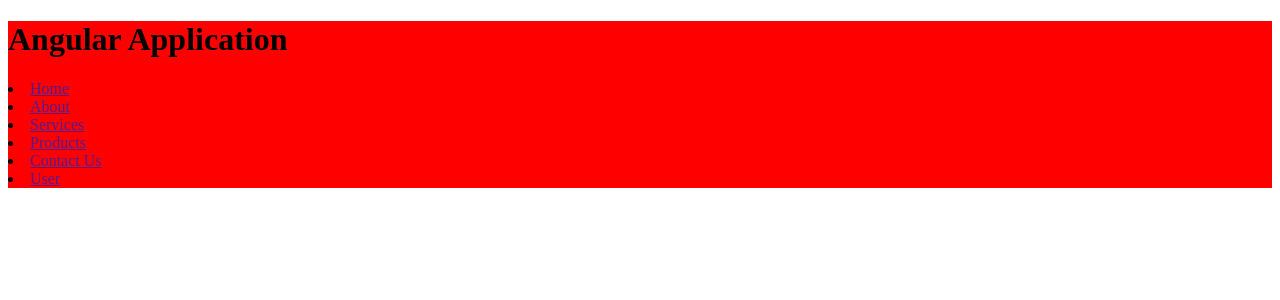
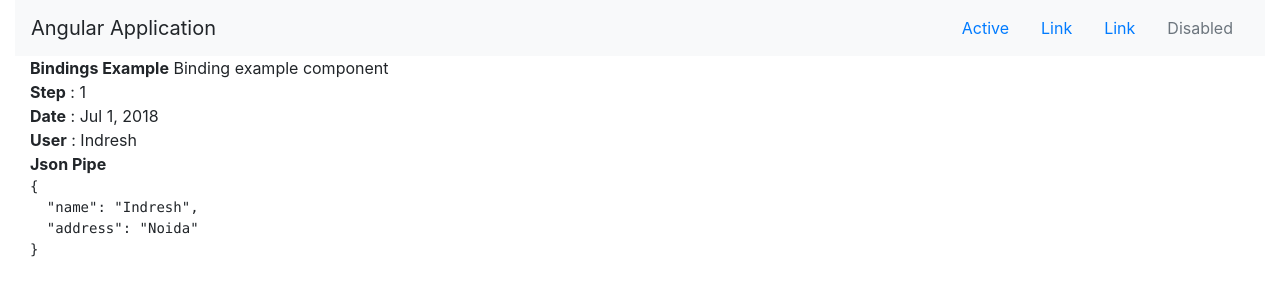
Before and after one commit to indreshpratap/nglearn9, an Angular app: page / in a window 1280 px wide. Shown: the top 300 px of the page. Built offline with nearby package versions, Linux system fonts and the light colour scheme.

Commit message:
bootstrap integration and interpolation

```diff
--- a/angular.json
+++ b/angular.json
@@ -24,6 +24,7 @@
               "src/media"
             ],
             "styles": [
+              "node_modules/bootstrap/dist/css/bootstrap.min.css",
               "src/styles.css"
             ],
             "scripts": []
--- a/package.json
+++ b/package.json
@@ -20,6 +20,7 @@
     "@angular/platform-browser": "^6.0.3",
     "@angular/platform-browser-dynamic": "^6.0.3",
     "@angular/router": "^6.0.3",
+    "bootstrap": "^4.1.1",
     "core-js": "^2.5.4",
     "rxjs": "^6.0.0",
     "zone.js": "^0.8.26"
--- a/src/app/app.component.html
+++ b/src/app/app.component.html
@@ -1,3 +1,4 @@
-<div style="background: red">
-<app-header></app-header>
+<div class="container-fluid">
+  <app-header></app-header>
+<app-bindings></app-bindings>
 </div>
--- a/src/app/app.module.ts
+++ b/src/app/app.module.ts
@@ -4,16 +4,18 @@ import { NgModule } from '@angular/core';
 import { AppComponent } from './app.component';
 import { HeaderComponent } from './components/header.component';
 import { MenuComponent } from './components/menu.component';
+import { BindingsComponent } from './examples/bindings.component';
 
 @NgModule({
   declarations: [
     AppComponent,
     HeaderComponent,
-    MenuComponent
+    MenuComponent,
+    BindingsComponent
   ],
   imports: [
     BrowserModule
   ],
-  bootstrap: [ AppComponent]
+  bootstrap: [AppComponent]
 })
 export class AppModule { }
--- a/src/app/components/header.component.html
+++ b/src/app/components/header.component.html
@@ -1,4 +1,5 @@
-<div>
-    <h1>Angular Application</h1>
+
+<nav class="navbar navbar-light bg-light">
+    <a class="navbar-brand">Angular Application</a>
     <app-menu></app-menu>
-</div>
+  </nav>
--- a/src/app/components/menu.component.html
+++ b/src/app/components/menu.component.html
@@ -1,8 +1,6 @@
-<div>
-    <li><a href="">Home</a></li>
-    <li><a href="">About</a></li>
-    <li><a href="">Services</a></li>
-    <li><a href="">Products</a></li>
-    <li><a href="">Contact Us</a></li>
-    <li><a href="">User</a></li>
-</div>
+<nav class="nav">
+    <a class="nav-link active" href="#">Active</a>
+    <a class="nav-link" href="#">Link</a>
+    <a class="nav-link" href="#">Link</a>
+    <a class="nav-link disabled" href="#">Disabled</a>
+  </nav>
--- /dev/null
+++ b/src/app/examples/bindings.component.html
@@ -0,0 +1,14 @@
+<div class="container-fluid">
+  <b>{{ heading }}</b>
+  {{ description }}
+  <div><b>Step</b> : {{ step }}</div>
+  <div><b>Date</b> : {{ currentDate | date }}</div>
+  <div><b>User</b> : {{ userinfo.name }}</div>
+
+  <div>
+      <b>Json Pipe</b>
+      <pre>{{ userinfo | json }} </pre>
+
+  </div>
+
+</div>
--- /dev/null
+++ b/src/app/examples/bindings.component.ts
@@ -0,0 +1,18 @@
+import { Component, OnInit } from '@angular/core';
+
+@Component({
+    selector: 'app-bindings',
+    templateUrl: './bindings.component.html'
+})
+export class BindingsComponent  {
+   heading = 'Bindings Example';
+   description = "Binding example component";
+   step = 1;
+   currentDate = new Date();
+   userinfo:any;
+
+   constructor(){
+       this.userinfo = {name:'Indresh',address:'Noida'};
+   }
+
+}
--- a/src/index.html
+++ b/src/index.html
@@ -6,6 +6,7 @@
   <base href="/">
   <meta name="viewport" content="width=device-width, initial-scale=1">
   <link rel="icon" type="image/x-icon" href="favicon.ico">
+  <!-- <link rel="stylesheet" href="https://stackpath.bootstrapcdn.com/bootstrap/4.1.0/css/bootstrap.min.css" integrity="sha384-9gVQ4dYFwwWSjIDZnLEWnxCjeSWFphJiwGPXr1jddIhOegiu1FwO5qRGvFXOdJZ4" crossorigin="anonymous"> -->
 </head>
 <body>
   <app-root></app-root>
--- a/src/styles.css
+++ b/src/styles.css
@@ -1 +1,2 @@
 /* You can add global styles to this file, and also import other style files */
+/* @import '~bootstrap/dist/css/bootstrap.min.css'; */
```
Also changed, not shown: 1 other file (tests, documents, lock files or other folders).
